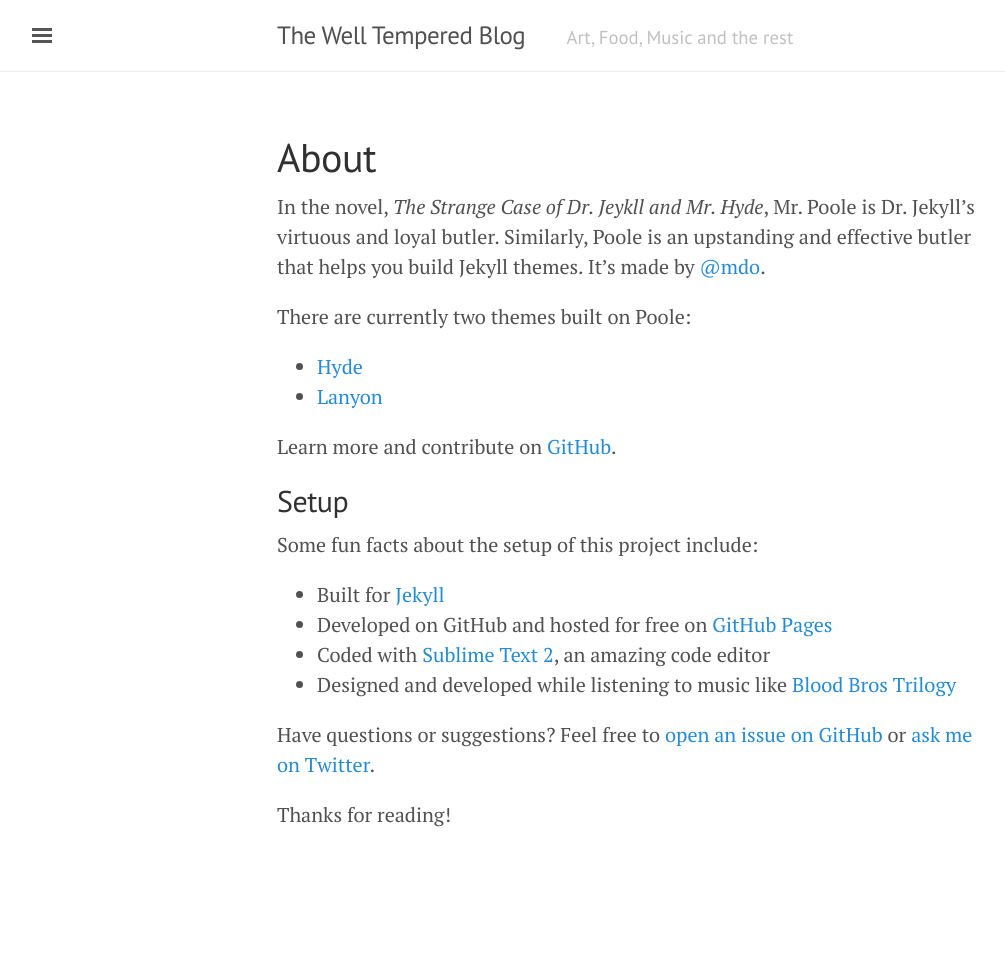
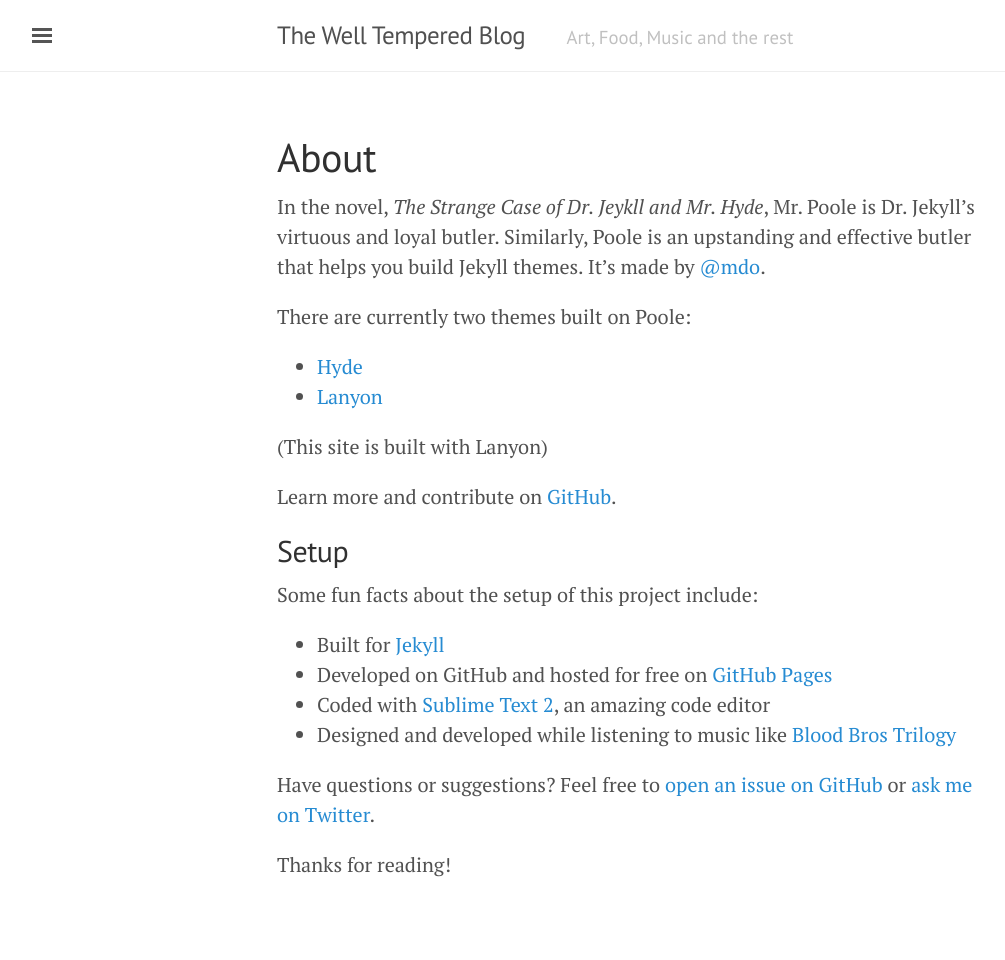
Before and after one commit to Richardtugwell/richardtugwell.github.io, a Jekyll site: the page built from about.md, in a window 1280 px wide. Shown: the whole page, without its empty margins (3-1008 px from the left). Built offline with Jekyll 4.4.1, drawn with Linux system fonts in a browser that asks for light colours; before the commit the page ends 910 px from its top, so only the background shows below that.

Commit message:
About page

```diff
--- a/about.md
+++ b/about.md
@@ -9,6 +9,8 @@ There are currently two themes built on Poole:
 
 * [Hyde](http://hyde.getpoole.com)
 * [Lanyon](http://lanyon.getpoole.com)
+
+(This site is built with Lanyon)
 
 Learn more and contribute on [GitHub](https://github.com/poole).
 
```
